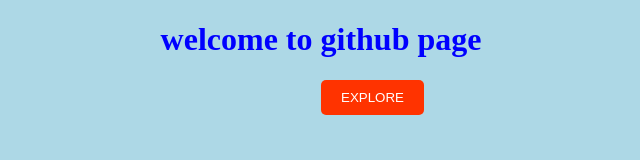
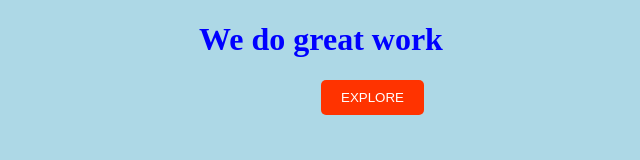
Before and after one commit to Bikram-2004/cohot-2-git, a plain HTML site: page github.html in a window 1280 px wide. Shown: the whole page, without its empty margins (319-959 px from the left). Drawn offline with Linux system fonts and the light colour scheme.

Commit message:
first commit

```diff
--- a/github.html
+++ b/github.html
@@ -7,7 +7,7 @@
     <title>Document</title>
 </head>
 <body>
-    <h1>welcome to github page</h1>
+    <h1>We do great work</h1>
     <button>EXPLORE</button>
 </body>
 </html>
```
